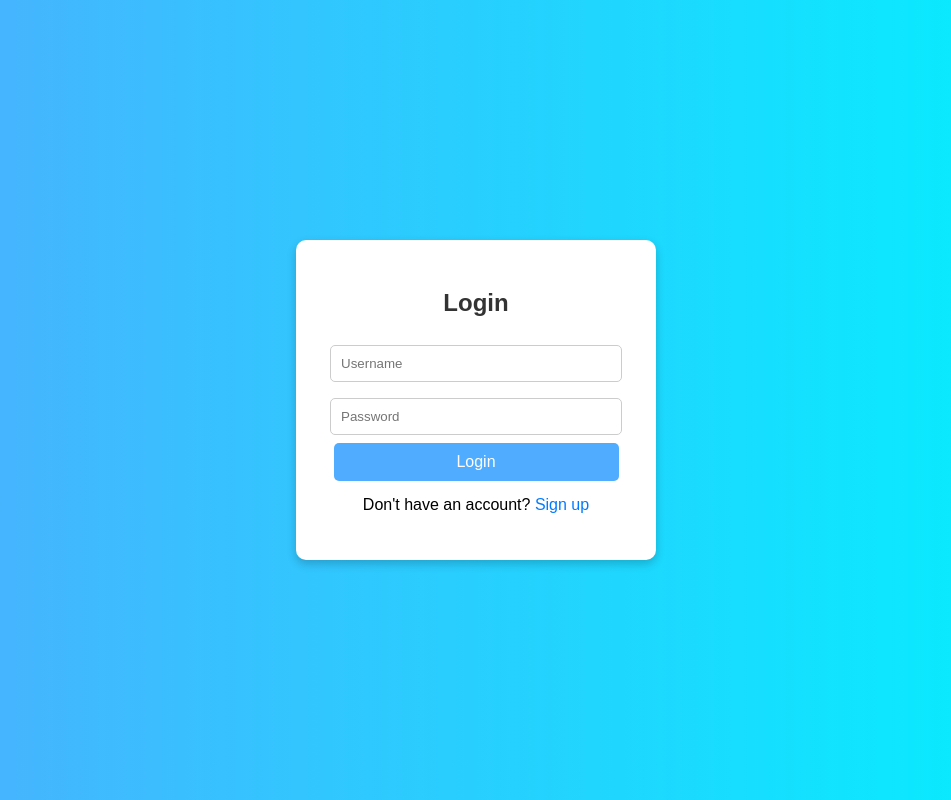
After one commit to Aflah808/TurfWeb, a Django app: page /login/ in a window 1280 px wide. The commit adds this page. Shown: the whole page, without its empty margins (164-1115 px from the left). Run offline with Django 5.2, Linux system fonts and the light colour scheme.

Commit message:
complete

```diff
--- /dev/null
+++ b/turfproject/templates/login.html
@@ -0,0 +1,90 @@
+<!DOCTYPE html>
+<html>
+<head>
+    <title>Login</title>
+
+    <style>
+        body {
+            font-family: Arial, sans-serif;
+            background: linear-gradient(to right, #4facfe, #00f2fe);
+            display: flex;
+            justify-content: center;
+            align-items: center;
+            height: 100vh;
+            margin: 0;
+        }
+
+        .container {
+            background: white;
+            padding: 30px;
+            border-radius: 10px;
+            width: 300px;
+            text-align: center;
+            box-shadow: 0 4px 10px rgba(0,0,0,0.2);
+        }
+
+        h2 {
+            margin-bottom: 20px;
+            color: #333;
+        }
+
+        input {
+            width: 90%;
+            padding: 10px;
+            margin: 8px 0;
+            border: 1px solid #ccc;
+            border-radius: 5px;
+        }
+
+        button {
+            width: 95%;
+            padding: 10px;
+            background: #4facfe;
+            border: none;
+            color: white;
+            border-radius: 5px;
+            cursor: pointer;
+            font-size: 16px;
+        }
+
+        button:hover {
+            background: #007bff;
+        }
+
+        a {
+            text-decoration: none;
+            color: #007bff;
+        }
+
+        p {
+            margin-top: 15px;
+        }
+
+        .error {
+            color: red;
+            font-size: 14px;
+        }
+    </style>
+</head>
+
+<body>
+
+<div class="container">
+    <h2>Login</h2>
+
+    {% if error %}
+        <p class="error">{{ error }}</p>
+    {% endif %}
+
+    <form method="POST">
+    {% csrf_token %}
+    <input type="text" name="username" placeholder="Username" required><br>
+    <input type="password" name="password" placeholder="Password" required><br>
+    <button type="submit">Login</button>
+</form>
+
+    <p>Don't have an account? <a href="{% url 'signup' %}">Sign up</a></p>
+</div>
+
+</body>
+</html>
--- a/turfproject/turfapp/models.py
+++ b/turfproject/turfapp/models.py
@@ -1,5 +1,5 @@
 from django.db import models
-
+from django.contrib.auth.models import User
 class Slot(models.Model):
     date = models.DateField()
     time = models.CharField(max_length=50)
@@ -13,6 +13,7 @@ class Booking(models.Model):
     name = models.CharField(max_length=100)
     contact = models.CharField(max_length=15)
     slot = models.ForeignKey(Slot, on_delete=models.CASCADE, null=True, blank=True)
+    user = models.ForeignKey(User, on_delete=models.CASCADE, null=True, blank=True)
 
     def __str__(self):
         return f"{self.name} - {self.slot}"
--- a/turfproject/turfapp/urls.py
+++ b/turfproject/turfapp/urls.py
@@ -1,11 +1,11 @@
+from django.urls import path
+from . import views
 
-from django.urls import path,include
-from . import views
 urlpatterns = [
-    path('',views.index,name='index'),
-
-    path('booking/',views.book,name='booking'),
-    path('slot-book/',views.book_slot,name='book_slot'),
+    path('', views.index, name='index'),
+    path('booking/', views.book_slot, name='booking'),
     path('history/', views.history, name='history'),
-
+    path('signup/', views.signup, name='signup'),
+    path('login/', views.login_view, name='login'),
+    path('logout/', views.logout_view, name='logout'),
 ]
--- a/turfproject/turfapp/views.py
+++ b/turfproject/turfapp/views.py
@@ -1,6 +1,17 @@
 from django.shortcuts import render, redirect
 from .models import Slot, Booking
 from django.contrib import messages
+from django.contrib.auth.models import User
+from django.contrib.auth import authenticate, login
+from django.contrib.auth.decorators import login_required
+from django.contrib.auth import logout
+
+
+
+def logout_view(request):
+    logout(request)
+    return redirect('index')
+
 def index(request):
     slots = Slot.objects.filter(is_available=True)
 
@@ -26,7 +37,8 @@ def index(request):
         Booking.objects.create(
             name=name,
             contact=contact,
-            slot=slot
+            slot=slot,
+            user=request.user   # ✅ THIS LINE
         )
 
         slot.is_available = False
@@ -39,6 +51,7 @@ def index(request):
 from django.shortcuts import render, redirect
 from .models import Slot, Booking
 
+@login_required
 def book(request):
     slots = Slot.objects.filter(is_available=True)
 
@@ -64,7 +77,8 @@ def book(request):
         Booking.objects.create(
             name=name,
             contact=contact,
-            slot=slot
+            slot=slot,
+            user=request.user   # ✅ ADD THIS
         )
 
         slot.is_available = False
@@ -74,7 +88,7 @@ def book(request):
 
     return render(request, "book.html", {"slots": slots})
 
-
+@login_required
 def book_slot(request):
     slots = Slot.objects.filter(is_available=True)
 
@@ -100,21 +114,66 @@ def book_slot(request):
         Booking.objects.create(
             name=name,
             contact=contact,
-            slot=slot
+            slot=slot,
+            user=request.user   # ✅ ADD THIS
         )
 
         slot.is_available = False
         slot.save()
 
-        # ✅ SUCCESS MESSAGE
         messages.success(request, "Booking successful!")
 
-        # 👉 redirect to history page
         return redirect("history")
 
     return render(request, "book_slot.html", {"slots": slots})
+@login_required
+def history(request):
+    bookings = Booking.objects.filter(user=request.user)
+    return render(request, "history.html", {"bookings": bookings})
+
+def signup(request):
+    if request.method == "POST":
+        username = request.POST.get("username")
+        password = request.POST.get("password")
+
+        if not username or not password:
+            return render(request, "signup.html", {
+                "error": "All fields are required"
+            })
+
+        if len(password) < 6:
+            return render(request, "signup.html", {
+                "error": "Password must be at least 6 characters"
+            })
+
+        if User.objects.filter(username=username).exists():
+            return render(request, "signup.html", {
+                "error": "Username already exists"
+            })
+
+        user = User.objects.create_user(username=username, password=password)
+
+        # ✅ AUTO LOGIN
+        login(request, user)
+
+        return redirect("index")
+
+    return render(request, "signup.html")
+
+def login_view(request):
+    if request.method == "POST":
+        username = request.POST.get("username")
+        password = request.POST.get("password")
+
+        user = authenticate(request, username=username, password=password)
+
+        if user is not None:
+            login(request, user)
+            return redirect('index')   # ✅ THIS is what you want
+        else:
+            return render(request, "login.html", {
+                "error": "Invalid credentials"
+            })
 
 
-def history(request):
-    bookings = Booking.objects.all()
-    return render(request, "history.html", {"bookings": bookings})
+    return render(request, "login.html")
```
Also changed, not shown: turfproject/templates/index.html (+8 -0 lines), turfproject/templates/signup.html (added, +90 -0 lines), turfproject/turfproject/settings.py (+4 -30 lines), turfproject/db.sqlite3, turfproject/turfapp/admin.py (line endings or trailing spaces), turfproject/turfapp/migrations/0004_user.py (added), turfproject/turfapp/migrations/0005_delete_user.py (added), turfproject/turfapp/migrations/0006_booking_user.py (added).
